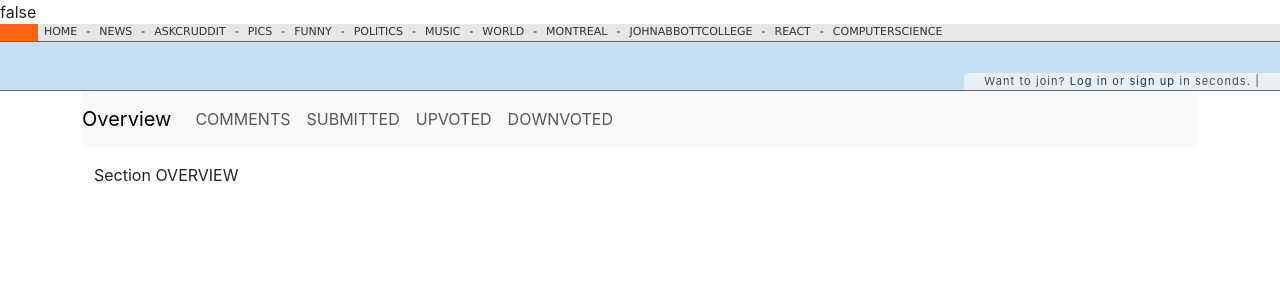
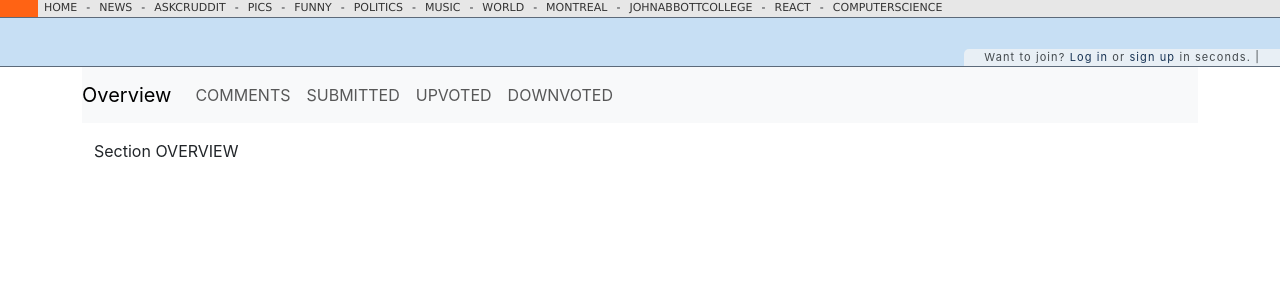
Before and after one commit to nwpelletier/web-development2-final, a React (Create React App) app in the folder PracticeApisToRelax/client/: page /userpage in a window 1280 px wide. Shown: the top 300 px of the page. Built offline with nearby package versions, Linux system fonts and the light colour scheme.

Commit message:
Stay logged in
Stores username and role in storage
(displays up top, you can comment out in app.js li.35 if you want)

```diff
--- a/PracticeApisToRelax/client/src/App.js
+++ b/PracticeApisToRelax/client/src/App.js
@@ -22,19 +22,21 @@ export const UserRoleContext = React.createContext();
 
 function App() {
 
-  const [isAuth, setIsAuth] = useState(false);
-  const [username, setUsername] = useState(null);
-  const [userRole, setUserRole] = useState(null);
+  const [isAuth, setIsAuth] = useState(!!localStorage.getItem("token"));
+  const [username, setUsername] = useState(localStorage.getItem("username") || null);
+  const [userRole, setUserRole] = useState(localStorage.getItem("userRole") || null);
+
 
   return (
     <div>
       <AuthContext.Provider value={[isAuth, setIsAuth]}>
         <UsernameContext.Provider value={[username, setUsername]}>
           <UserRoleContext.Provider value={[userRole, setUserRole]}>
-            {/* temp display for debugging */}
-            <div>{username}</div>
+            {/* Ignore - will delete this stuff, was for testing */}
+            {/* <div>{username}</div>
             <div>{userRole}</div>
             <div>{isAuth.toString()}</div>
+            <a href={`/userpage`}>USERPAGE</a> */}
             <Router>
               <Routes>
                 <Route path="/" element={<Home />}></Route>
--- a/PracticeApisToRelax/client/src/components/Modal/Login.js
+++ b/PracticeApisToRelax/client/src/components/Modal/Login.js
@@ -38,7 +38,11 @@ function Login({ setModalContent, closeModal }) {
           setUsername(response.data.username)
           setUserRole(response.data.role)
           localStorage.setItem('token', response.data.token);
+          localStorage.setItem('username', response.data.username);
+          localStorage.setItem('userRole', response.data.role);
           closeModal();
+        } else {
+          console.log("Login failed: Not authenticated.")
         }
       })
       .catch((error) => {
```
